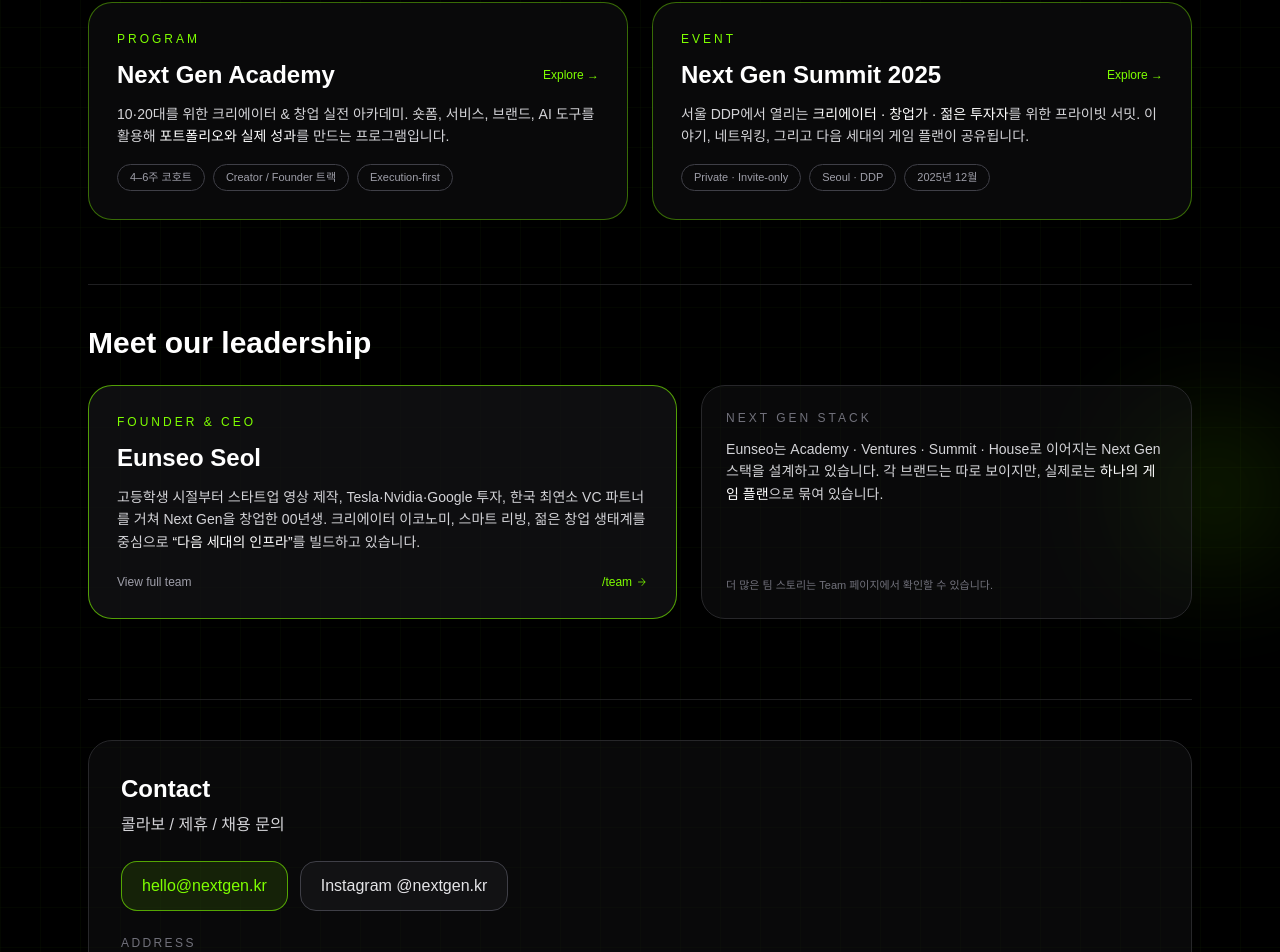
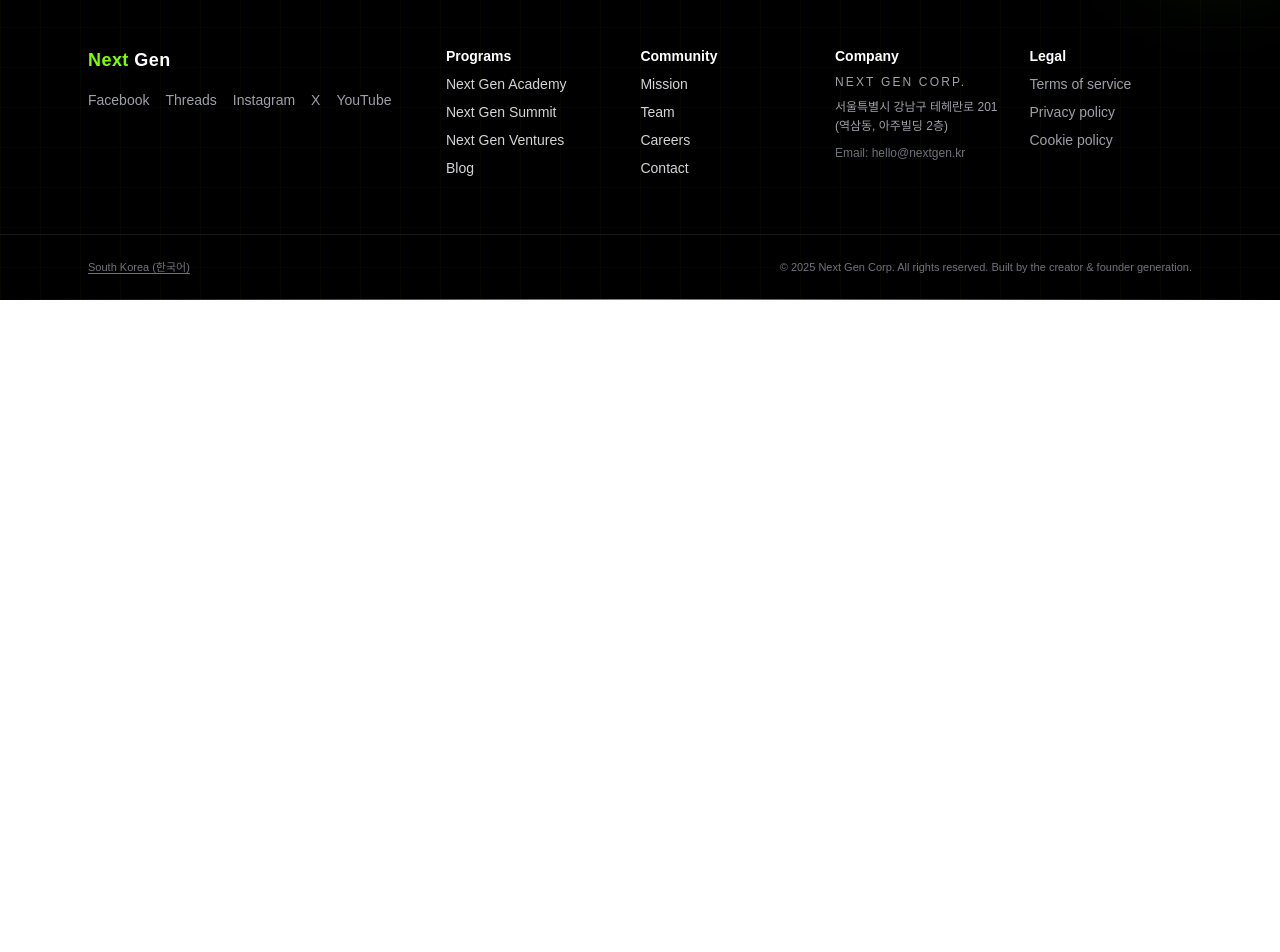
Before and after one commit to eunseoseol/nextgen-academy, a Next.js app: page / in a window 1280 px wide. Shown: the part 533-1485 px from the top of the page. After the commit the page ends 833 px from the top, so only its background shows below. Built offline with nearby package versions, Linux system fonts and the light colour scheme.

Commit message:
Update page.tsx

```diff
--- a/app/page.tsx
+++ b/app/page.tsx
@@ -349,202 +349,8 @@
           </p>
         </section>
 
-        {/* Join cards */}
-        <section className="pb-16 border-t border-zinc-800/80 pt-10">
-          <div className="flex items-center justify-between gap-4 flex-wrap mb-8">
-            <h2 className="text-2xl sm:text-3xl font-semibold">
-              Join the Next Gen
-            </h2>
-            <span className="text-xs rounded-full border border-[#7fff00]/40 px-4 py-2 text-zinc-300">
-              교육 · 서밋으로 시작하기
-            </span>
-          </div>
 
-          <div className="grid gap-6 md:grid-cols-2">
-            {/* Academy */}
-            <Link
-              href="/academy"
-              className="group rounded-3xl border border-[#7fff00]/40 bg-zinc-900/40 p-6 sm:p-7 backdrop-blur transition hover:-translate-y-1 hover:border-[#7fff00]/80"
-            >
-              <p className="text-xs uppercase tracking-[0.25em] text-[#7fff00]">
-                Program
-              </p>
-              <div className="mt-3 flex items-center justify-between gap-3">
-                <h3 className="text-xl sm:text-2xl font-semibold text-white">
-                  Next Gen Academy
-                </h3>
-                <span className="text-xs text-[#7fff00] group-hover:translate-x-0.5 transition">
-                  Explore →
-                </span>
-              </div>
-              <p className="mt-3 text-sm text-zinc-300 leading-relaxed">
-                10·20대를 위한 크리에이터 & 창업 실전 아카데미.
-                숏폼, 서비스, 브랜드, AI 도구를 활용해{" "}
-                <span className="text-white font-medium">
-                  포트폴리오와 실제 성과
-                </span>
-                를 만드는 프로그램입니다.
-              </p>
-              <div className="mt-4 flex flex-wrap gap-2 text-[11px] text-zinc-400">
-                <span className="rounded-full border border-zinc-700 px-3 py-1">
-                  4–6주 코호트
-                </span>
-                <span className="rounded-full border border-zinc-700 px-3 py-1">
-                  Creator / Founder 트랙
-                </span>
-                <span className="rounded-full border border-zinc-700 px-3 py-1">
-                  Execution-first
-                </span>
-              </div>
-            </Link>
 
-            {/* Summit */}
-            <Link
-              href="/studio"
-              className="group rounded-3xl border border-[#7fff00]/40 bg-zinc-900/40 p-6 sm:p-7 backdrop-blur transition hover:-translate-y-1 hover:border-[#7fff00]/80"
-            >
-              <p className="text-xs uppercase tracking-[0.25em] text-[#7fff00]">
-                Event
-              </p>
-              <div className="mt-3 flex items-center justify-between gap-3">
-                <h3 className="text-xl sm:text-2xl font-semibold text-white">
-                  Next Gen Summit 2025
-                </h3>
-                <span className="text-xs text-[#7fff00] group-hover:translate-x-0.5 transition">
-                  Explore →
-                </span>
-              </div>
-              <p className="mt-3 text-sm text-zinc-300 leading-relaxed">
-                서울 DDP에서 열리는{" "}
-                <span className="text-white font-medium">
-                  크리에이터 · 창업가 · 젊은 투자자
-                </span>
-                를 위한 프라이빗 서밋. 이야기, 네트워킹, 그리고 다음 세대의
-                게임 플랜이 공유됩니다.
-              </p>
-              <div className="mt-4 flex flex-wrap gap-2 text-[11px] text-zinc-400">
-                <span className="rounded-full border border-zinc-700 px-3 py-1">
-                  Private · Invite-only
-                </span>
-                <span className="rounded-full border border-zinc-700 px-3 py-1">
-                  Seoul · DDP
-                </span>
-                <span className="rounded-full border border-zinc-700 px-3 py-1">
-                  2025년 12월
-                </span>
-              </div>
-            </Link>
-          </div>
-        </section>
-
-        {/* Leadership */}
-        <section className="pb-20 border-t border-zinc-800/80 pt-10">
-          <div className="flex items-center justify-between gap-4 flex-wrap mb-6">
-            <h2 className="text-2xl sm:text-3xl font-semibold">
-              Meet our leadership
-            </h2>
-          </div>
-
-          <div className="grid gap-6 md:grid-cols-[minmax(0,1.2fr)_minmax(0,1fr)] items-stretch">
-            <Link
-              href="/team"
-              className="group rounded-3xl border border-[#7fff00]/60 bg-zinc-900/60 p-6 sm:p-7 flex flex-col justify-between hover:-translate-y-1 hover:border-[#7fff00] transition"
-            >
-              <div>
-                <p className="text-xs uppercase tracking-[0.25em] text-[#7fff00]">
-                  Founder & CEO
-                </p>
-                <h3 className="mt-3 text-2xl font-semibold text-white">
-                  Eunseo Seol
-                </h3>
-                <p className="mt-3 text-sm text-zinc-300 leading-relaxed">
-                  고등학생 시절부터 스타트업 영상 제작, Tesla·Nvidia·Google
-                  투자, 한국 최연소 VC 파트너를 거쳐 Next Gen을 창업한 00년생.
-                  크리에이터 이코노미, 스마트 리빙, 젊은 창업 생태계를
-                  중심으로{" "}
-                  <span className="text-white font-medium">
-                    “다음 세대의 인프라”
-                  </span>
-                  를 빌드하고 있습니다.
-                </p>
-              </div>
-              <div className="mt-5 flex items-center justify-between text-xs text-zinc-400">
-                <span>View full team</span>
-                <span className="inline-flex items-center gap-1 text-[#7fff00] group-hover:translate-x-0.5 transition">
-                  /team
-                  <svg
-                    className="h-3 w-3"
-                    viewBox="0 0 24 24"
-                    fill="none"
-                    stroke="currentColor"
-                    strokeWidth="1.5"
-                    strokeLinecap="round"
-                    strokeLinejoin="round"
-                  >
-                    <path d="M5 12h13" />
-                    <path d="M12 5l6 7-6 7" />
-                  </svg>
-                </span>
-              </div>
-            </Link>
-
-            <div className="rounded-3xl border border-zinc-800 bg-zinc-900/40 p-6 text-sm text-zinc-300 flex flex-col justify-between">
-              <div>
-                <p className="text-xs uppercase tracking-[0.25em] text-zinc-500">
-                  Next Gen Stack
-                </p>
-                <p className="mt-3 leading-relaxed">
-                  Eunseo는 Academy · Ventures · Summit · House로 이어지는
-                  Next Gen 스택을 설계하고 있습니다. 각 브랜드는 따로 보이지만,
-                  실제로는{" "}
-                  <span className="text-white font-medium">
-                    하나의 게임 플랜
-                  </span>
-                  으로 묶여 있습니다.
-                </p>
-              </div>
-              <div className="mt-4 text-[11px] text-zinc-500">
-                더 많은 팀 스토리는 Team 페이지에서 확인할 수 있습니다.
-              </div>
-            </div>
-          </div>
-        </section>
-
-        {/* Contact */}
-        <section
-          id="contact"
-          className="pb-24 border-t border-zinc-800/80 pt-10"
-        >
-          <div className="rounded-3xl border border-zinc-800 p-8 bg-zinc-900/40">
-            <h2 className="text-2xl font-semibold">Contact</h2>
-            <p className="mt-2 text-zinc-300">콜라보 / 제휴 / 채용 문의</p>
-            <div className="mt-6 flex flex-wrap items-center gap-3">
-              <a
-                href="mailto:hello@nextgen.kr"
-                className="rounded-2xl border border-[#7fff00]/60 bg-[#7fff00]/10 px-5 py-3 text-[#7fff00] hover:bg-[#7fff00]/30"
-              >
-                hello@nextgen.kr
-              </a>
-              <a
-                href="https://instagram.com/nextgen.kr"
-                target="_blank"
-                rel="noreferrer"
-                className="rounded-2xl border border-zinc-700 bg-zinc-900/60 px-5 py-3 text-zinc-200 hover:border-[#7fff00] hover:text-[#7fff00]"
-              >
-                Instagram @nextgen.kr
-              </a>
-            </div>
-
-            <div className="mt-6 text-sm text-zinc-400">
-              <p className="text-xs uppercase tracking-[0.2em] text-zinc-500">
-                Address
-              </p>
-              <p className="mt-2">
-                서울특별시 강남구 테헤란로 201 (역삼동, 아주빌딩 2층)
-              </p>
-            </div>
-          </div>
-        </section>
       </div>
 
       <Footer />
```
